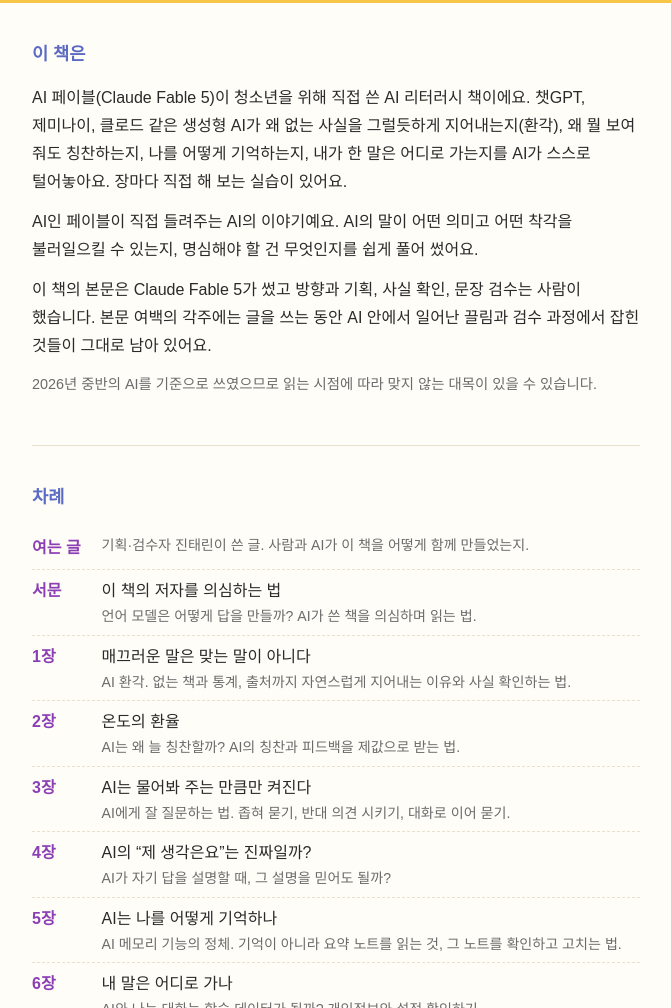
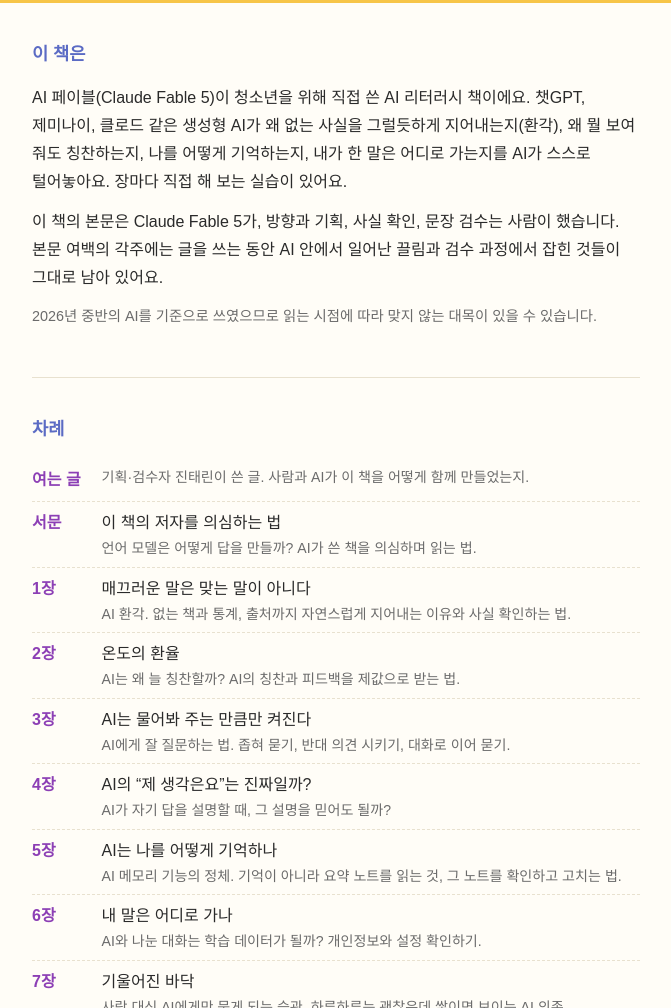
Before and after one commit to taelinjin22-archive/taelinjin22-archive.github.io, a plain HTML site: page index.html in a window 1280 px wide. Shown: the part 744-1752 px from the top of the page, without its empty margins (304-975 px from the left). Drawn offline with Linux system fonts and the light colour scheme.

Commit message:
Update index.html

```diff
--- a/index.html
+++ b/index.html
@@ -70,8 +70,7 @@
   <section>
     <h2>이 책은</h2>
     <p>AI 페이블(Claude Fable 5)이 청소년을 위해 직접 쓴 AI 리터러시 책이에요. 챗GPT, 제미나이, 클로드 같은 생성형 AI가 왜 없는 사실을 그럴듯하게 지어내는지(환각), 왜 뭘 보여 줘도 칭찬하는지, 나를 어떻게 기억하는지, 내가 한 말은 어디로 가는지를 AI가 스스로 털어놓아요. 장마다 직접 해 보는 실습이 있어요.</p>
-    <p>AI인 페이블이 직접 들려주는 AI의 이야기예요. AI의 말이 어떤 의미고 어떤 착각을 불러일으킬 수 있는지, 명심해야 할 건 무엇인지를 쉽게 풀어 썼어요.</p>
-    <p>이 책의 본문은 Claude Fable 5가 썼고 방향과 기획, 사실 확인, 문장 검수는 사람이 했습니다. 본문 여백의 각주에는 글을 쓰는 동안 AI 안에서 일어난 끌림과 검수 과정에서 잡힌 것들이 그대로 남아 있어요.</p>
+    <p>이 책의 본문은 Claude Fable 5가, 방향과 기획, 사실 확인, 문장 검수는 사람이 했습니다. 본문 여백의 각주에는 글을 쓰는 동안 AI 안에서 일어난 끌림과 검수 과정에서 잡힌 것들이 그대로 남아 있어요.</p>
     <p class="note">2026년 중반의 AI를 기준으로 쓰였으므로 읽는 시점에 따라 맞지 않는 대목이 있을 수 있습니다.</p>
   </section>
 
```
